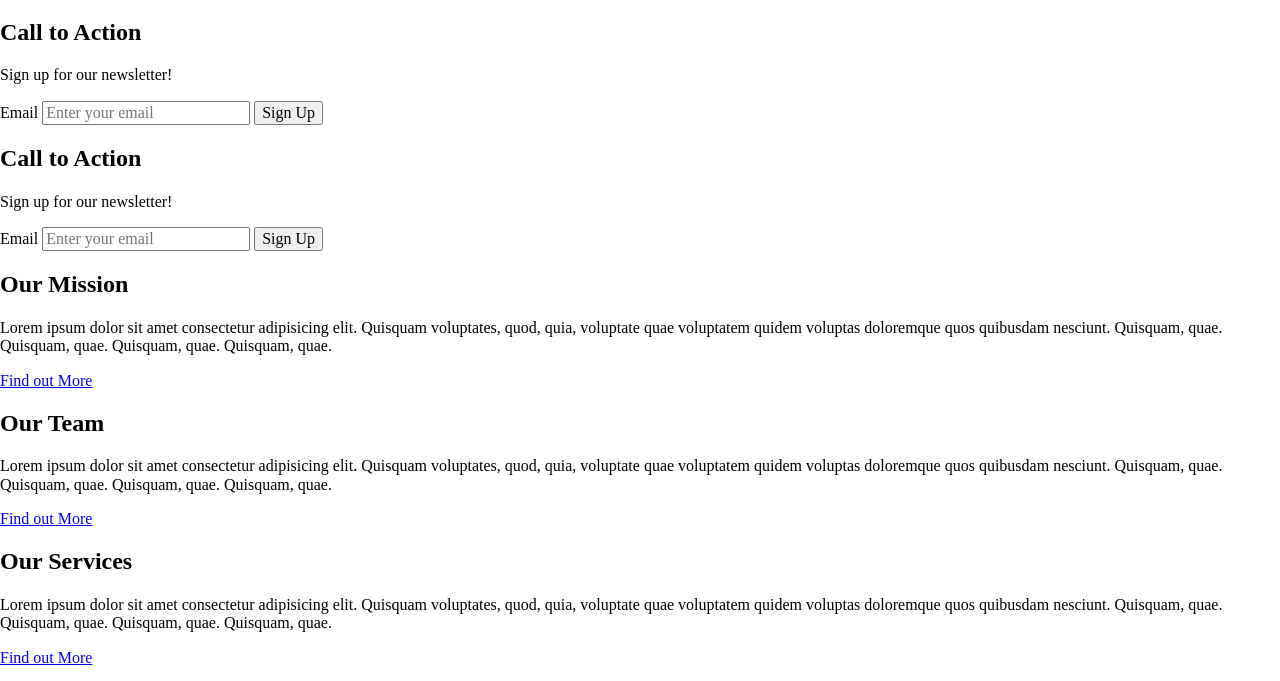
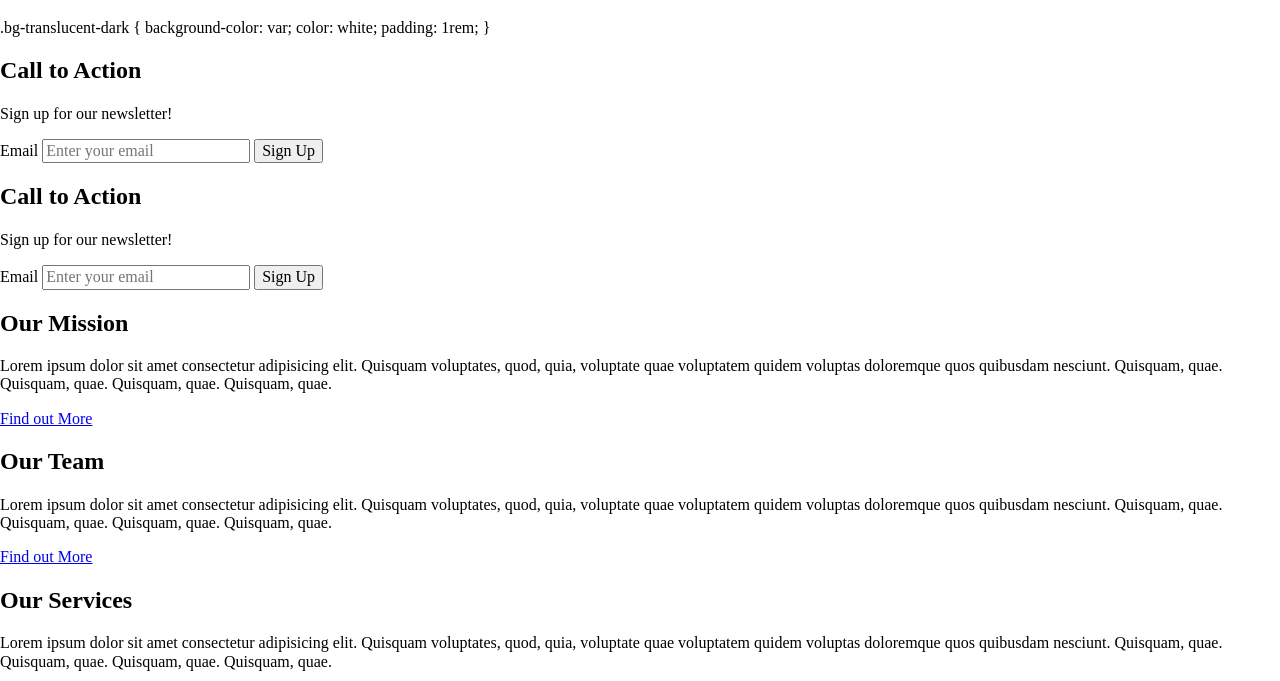
Before and after one commit to Photoglyph/landing-page, a plain HTML site: page index.html in a window 1280 px wide. Shown: the part 119-800 px from the top of the page. Drawn offline with nearby package versions, Linux system fonts and the light colour scheme.

Commit message:
Add color css

```diff
--- a/index.html
+++ b/index.html
@@ -27,6 +27,16 @@
     <header class="bg-primary">
       <h1 class="text-center">The Landing Page</h1>
     </header>
+
+    .bg-translucent-dark {
+      background-color: var;
+      color: white;
+      padding: 1rem;
+
+
+
+
+}
 
     <main>
       <!-- TODO: Use this 'div' for background image. -->
```
